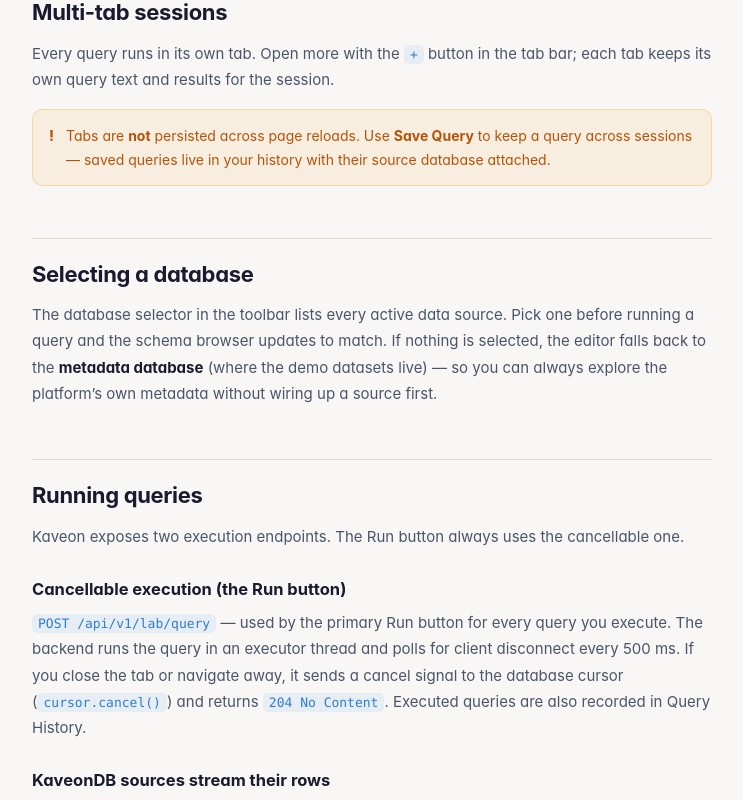
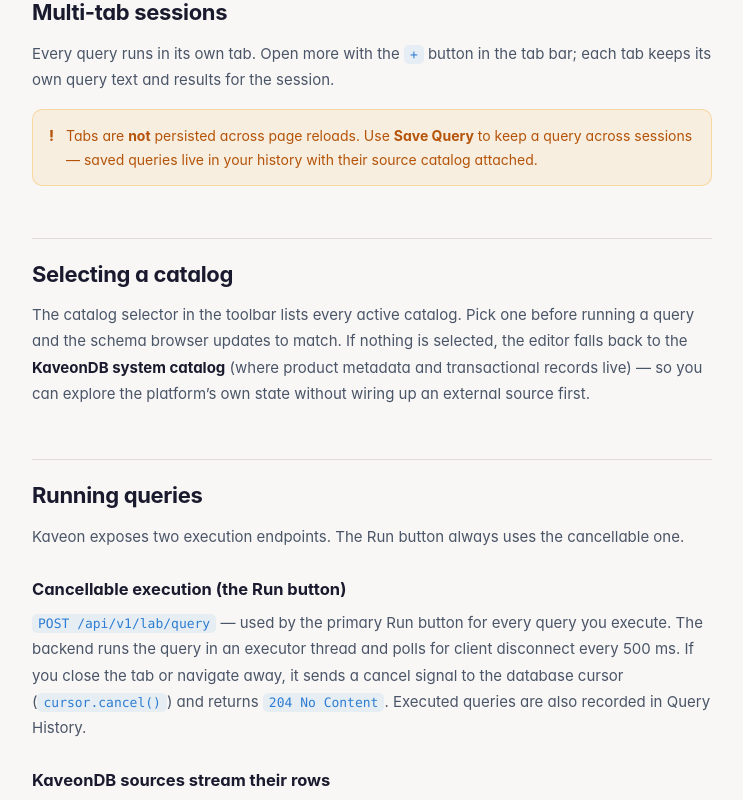
Before and after one commit to PruthviProdduturi/Kaveon, a Next.js app in the folder studio/: page /docs/sql-lab in a window 1280 px wide. Shown: the part 1000-1800 px from the top of the page, without its empty margins (288-1031 px from the left). Built offline with nearby package versions, Linux system fonts and the light colour scheme; no server answers; a web font is replaced by a local one.

Commit message:
docs: describe sql lab catalogs accurately

```diff
--- a/studio/app/docs/sql-lab/page.tsx
+++ b/studio/app/docs/sql-lab/page.tsx
@@ -33,7 +33,7 @@ export default function SqlLabDocs() {
       <h3>Autocomplete &amp; the schema browser</h3>
       <p>
         Monaco autocompletes SQL keywords out of the box. Table and column names come from the{" "}
-        <strong>schema browser</strong> on the left: select a database to load its tables, then expand a table to
+        <strong>schema browser</strong> on the left: select a catalog to load its schemas and tables, then expand a table to
         pull in its columns. Once loaded, those names feed autocomplete as you type.
       </p>
 
@@ -44,15 +44,15 @@ export default function SqlLabDocs() {
       </p>
       <Callout type="warn">
         Tabs are <strong>not</strong> persisted across page reloads. Use <strong>Save Query</strong> to keep a query
-        across sessions — saved queries live in your history with their source database attached.
+        across sessions — saved queries live in your history with their source catalog attached.
       </Callout>
 
-      <h2>Selecting a database</h2>
+      <h2>Selecting a catalog</h2>
       <p>
-        The database selector in the toolbar lists every active data source. Pick one before running a query and the
+        The catalog selector in the toolbar lists every active catalog. Pick one before running a query and the
         schema browser updates to match. If nothing is selected, the editor falls back to the{" "}
-        <strong>metadata database</strong> (where the demo datasets live) — so you can always explore the platform&rsquo;s
-        own metadata without wiring up a source first.
+        <strong>KaveonDB system catalog</strong> (where product metadata and transactional records live) — so you can
+        explore the platform&rsquo;s own state without wiring up an external source first.
       </p>
 
       <h2>Running queries</h2>
@@ -109,7 +109,7 @@ export default function SqlLabDocs() {
 
       <h2>Saving &amp; history</h2>
       <p>
-        <strong>Save Query</strong> stores the SQL plus its source database so you can reopen it later. Every executed
+        <strong>Save Query</strong> stores the SQL plus its source catalog so you can reopen it later. Every executed
         query is also written to <strong>Query History</strong> — a per-user audit trail you can search, re-run, or
         promote into a saved query. Both live under <code>/lab/queries</code>.
       </p>
```
